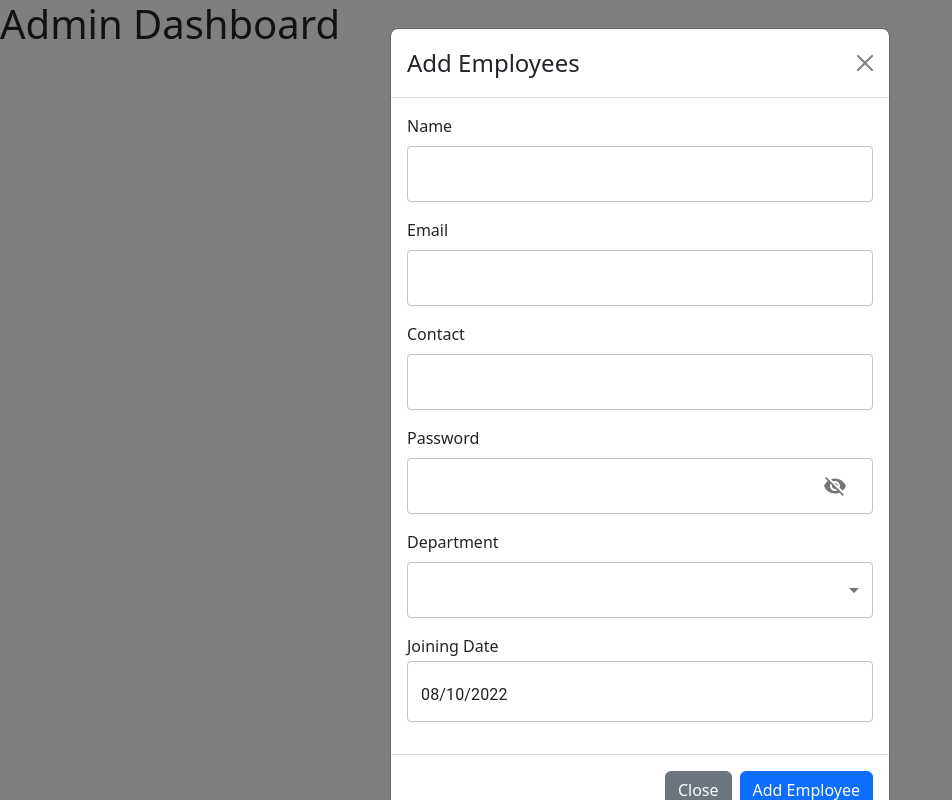
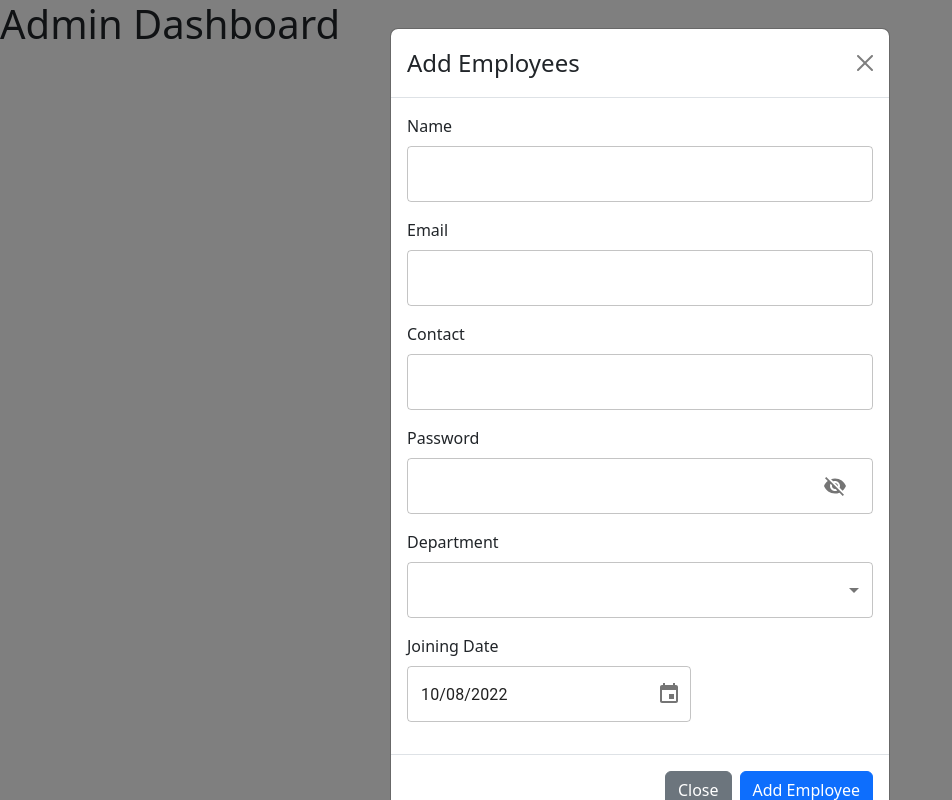
Before and after one commit to ShubhDeo/simployee-frontend, a React (Create React App) app: page /AdminDash in a window 1280 px wide. Both pictures are taken after a click on the button "Add Employees". Shown: the whole page, without its empty margins (0-952 px from the left). Built offline with nearby package versions, Linux system fonts and the light colour scheme; no server answers.

Commit message:
added employee datetimeadmin

```diff
--- a/src/Components/DateTimeAdmin.js
+++ b/src/Components/DateTimeAdmin.js
@@ -6,6 +6,10 @@
 } from "@material-ui/pickers";
 import { MuiPickersUtilsProvider } from "@material-ui/pickers";
 import MomentUtils from "@date-io/moment";
+import { LocalizationProvider } from "@mui/x-date-pickers/LocalizationProvider";
+import { AdapterDayjs } from "@mui/x-date-pickers/AdapterDayjs";
+import { DesktopDatePicker } from '@mui/x-date-pickers/DesktopDatePicker';
+import TextField from '@mui/material/TextField';
 
 function DateTime({ joinDate, setJoinDate }) {
   var current = new Date();
@@ -14,16 +18,18 @@
   prev.setDate(prev.getDate() - 1);
   return (
     <>
+      <LocalizationProvider dateAdapter={AdapterDayjs}>
         <MuiPickersUtilsProvider utils={MomentUtils}>
-        <DatePicker
-          inputVariant="outlined"
+          <DesktopDatePicker
+            inputFormat="MM/DD/YYYY"
             value={joinDate}
-          onChange={(e)=>{setJoinDate(e._d)}}
-          format="DD/MM/YYYY"
+            onChange={setJoinDate}
             maxDate={current}
             fullWidth={true}
+            renderInput={(params) => <TextField {...params} />}
           />
         </MuiPickersUtilsProvider>
+      </LocalizationProvider>
     </>
   );
 }
--- a/src/Components/Pagination.js
+++ b/src/Components/Pagination.js
@@ -6,7 +6,7 @@
 import { Modal, Button } from "react-bootstrap";
 import Piechart from "./Piechart";
 import { Barchart } from "./Barchart";
-import DateTime from "./DateTime";
+import DateTimeAdmin from "./DateTimeAdmin"
 import axios from "axios";
 
 const columns = [
@@ -139,7 +139,7 @@
           Select Date
           <br />
           <br />
-          <DateTime val="pagination" value="pagination" />
+          <DateTimeAdmin />
           {/* Pie Chart */}
           <div style={{ display: "flex" }}>
             <div style={{ height: "40vh", width: "50%" }}>
```
Also changed, not shown: 1 other file (tests, documents, lock files or other folders). Lines whose indentation alone changed are shown as unchanged.
